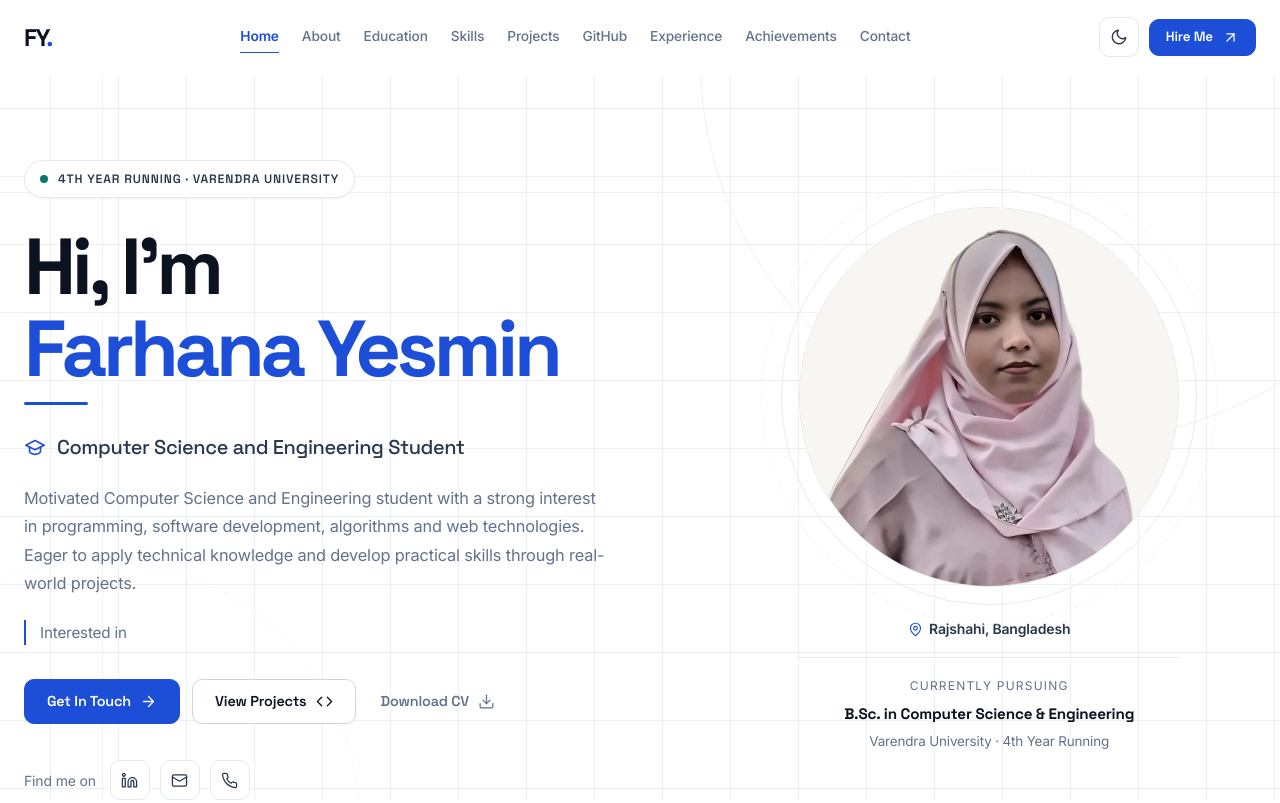
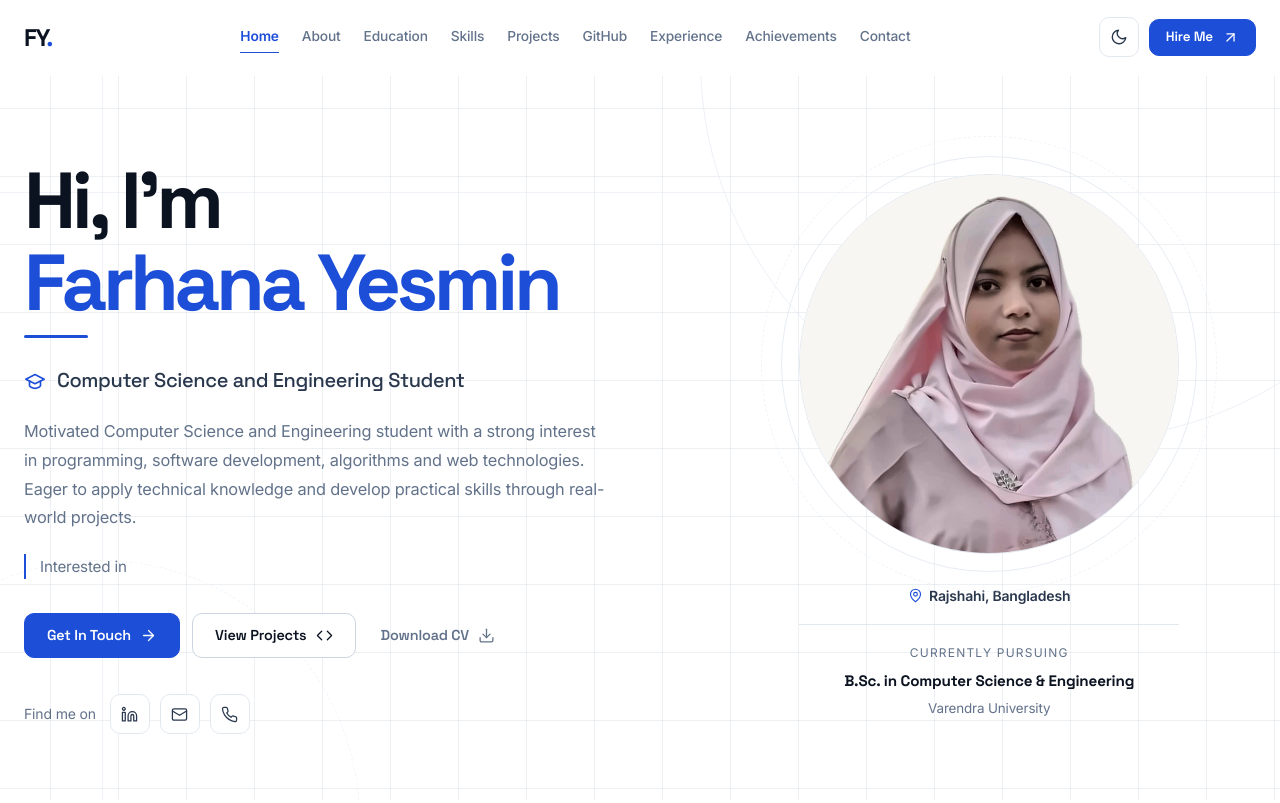
Before and after one commit to rifaCodes/portfolio, a plain HTML site: page index.html in a window 1280 px wide. Shown: the top 803 px of the page. Drawn offline with Linux system fonts and the light colour scheme.

Commit message:
Remove year-and-university badge from hero

```diff
--- a/css/style.css
+++ b/css/style.css
@@ -353,32 +353,9 @@ main, .site-header, .site-footer { position: relative; z-index: 1; }
 .hero-intro { grid-area: intro; }
 .hero-details { grid-area: details; }
 .hero-visual { grid-area: visual; }
-.hero-badge {
-  display: inline-flex;
-  align-items: center;
-  gap: 10px;
-  padding: 8px 15px;
-  border-radius: 99px;
-  border: 1px solid var(--border);
-  background: var(--surface);
-  box-shadow: var(--shadow-sm);
-  font-family: var(--font-display);
-  font-size: 0.76rem;
-  font-weight: 600;
-  letter-spacing: 0.07em;
-  text-transform: uppercase;
-  color: var(--text-soft);
-}
-.status-dot {
-  width: 8px;
-  height: 8px;
-  border-radius: 50%;
-  background: var(--teal);
-  flex-shrink: 0;
-}
 
 .hero-title {
-  margin-top: 28px;
+  margin-top: 0;
   font-size: clamp(3rem, 6.2vw, 5.25rem);
   font-weight: 700;
   letter-spacing: -0.055em;
@@ -1297,7 +1274,6 @@ a.contact-item:hover { border-color: var(--accent); transform: translateX(3px);
     row-gap: 30px;
     column-gap: 0;
   }
-  .hero-badge { margin-inline: auto; }
   .hero-role, .typing-line { justify-content: center; }
   .hero-desc {
     margin-inline: auto;
@@ -1360,7 +1336,6 @@ a.contact-item:hover { border-color: var(--accent); transform: translateX(3px);
 
 @media (max-width: 480px) {
   .container { width: min(100% - 28px, var(--container)); }
-  .hero-badge { font-size: 0.68rem; letter-spacing: 0.05em; }
   .hero-socials { flex-wrap: wrap; }
   .hero-actions .btn-ghost { flex-basis: 100%; }
   .tech-grid { grid-template-columns: repeat(2, minmax(0, 1fr)); gap: 10px; }
--- a/index.html
+++ b/index.html
@@ -146,11 +146,6 @@
     <section class="hero section" id="home" aria-labelledby="hero-title">
       <div class="container hero-grid">
         <div class="hero-intro anim-up" style="--d:.04s">
-          <div class="hero-badge">
-            <span class="status-dot"></span>
-            4th Year Running &middot; Varendra University
-          </div>
-
           <h1 class="hero-title" id="hero-title">
             Hi, I'm<br />
             <span class="accent-text">Farhana Yesmin</span>
@@ -174,7 +169,7 @@
             <div class="profile-card-body">
               <p class="profile-card-label">Currently pursuing</p>
               <p class="profile-card-title">B.Sc. in Computer Science &amp; Engineering</p>
-              <p class="profile-card-sub">Varendra University &middot; 4th Year Running</p>
+              <p class="profile-card-sub">Varendra University</p>
             </div>
           </div>
         </div>
```
